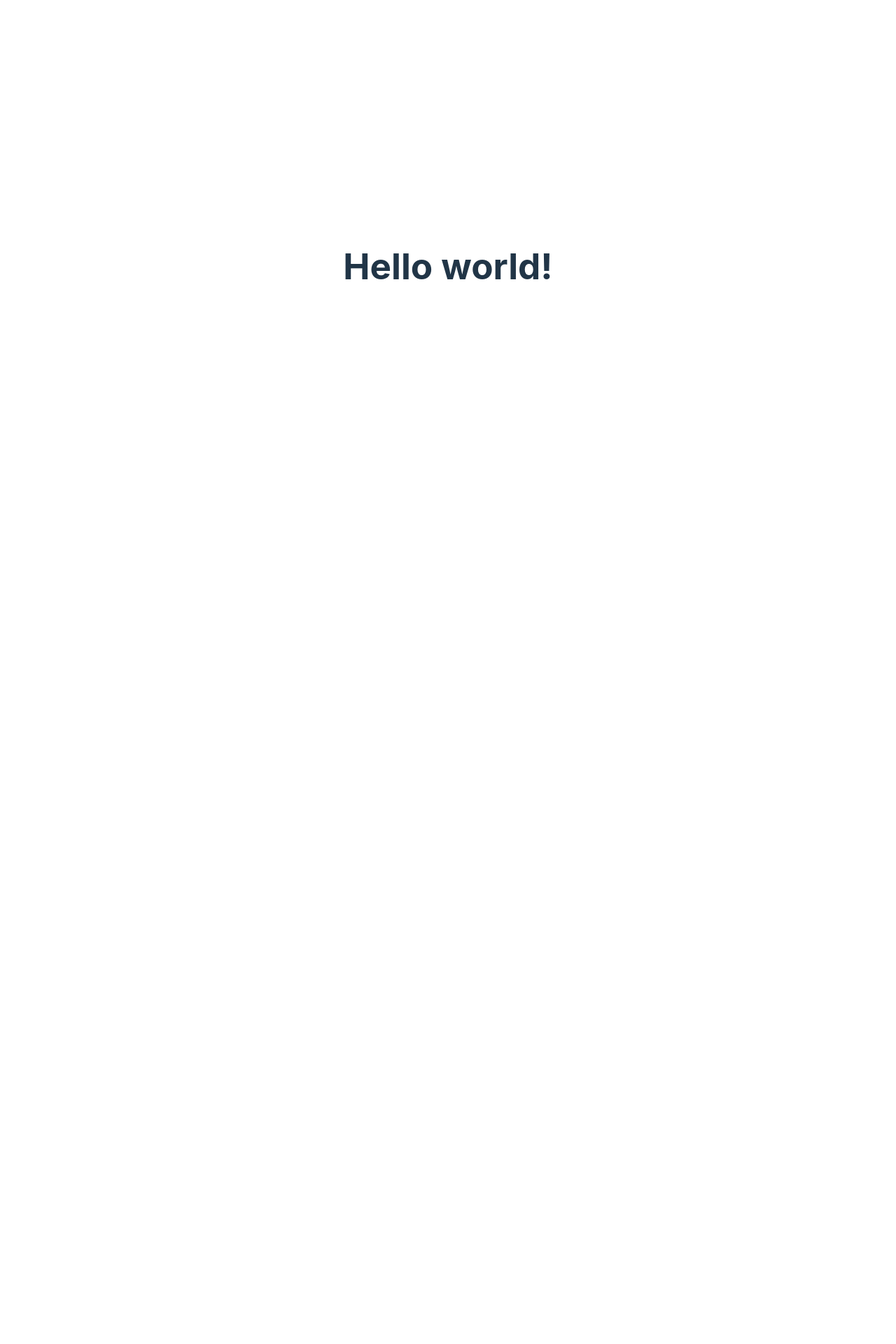
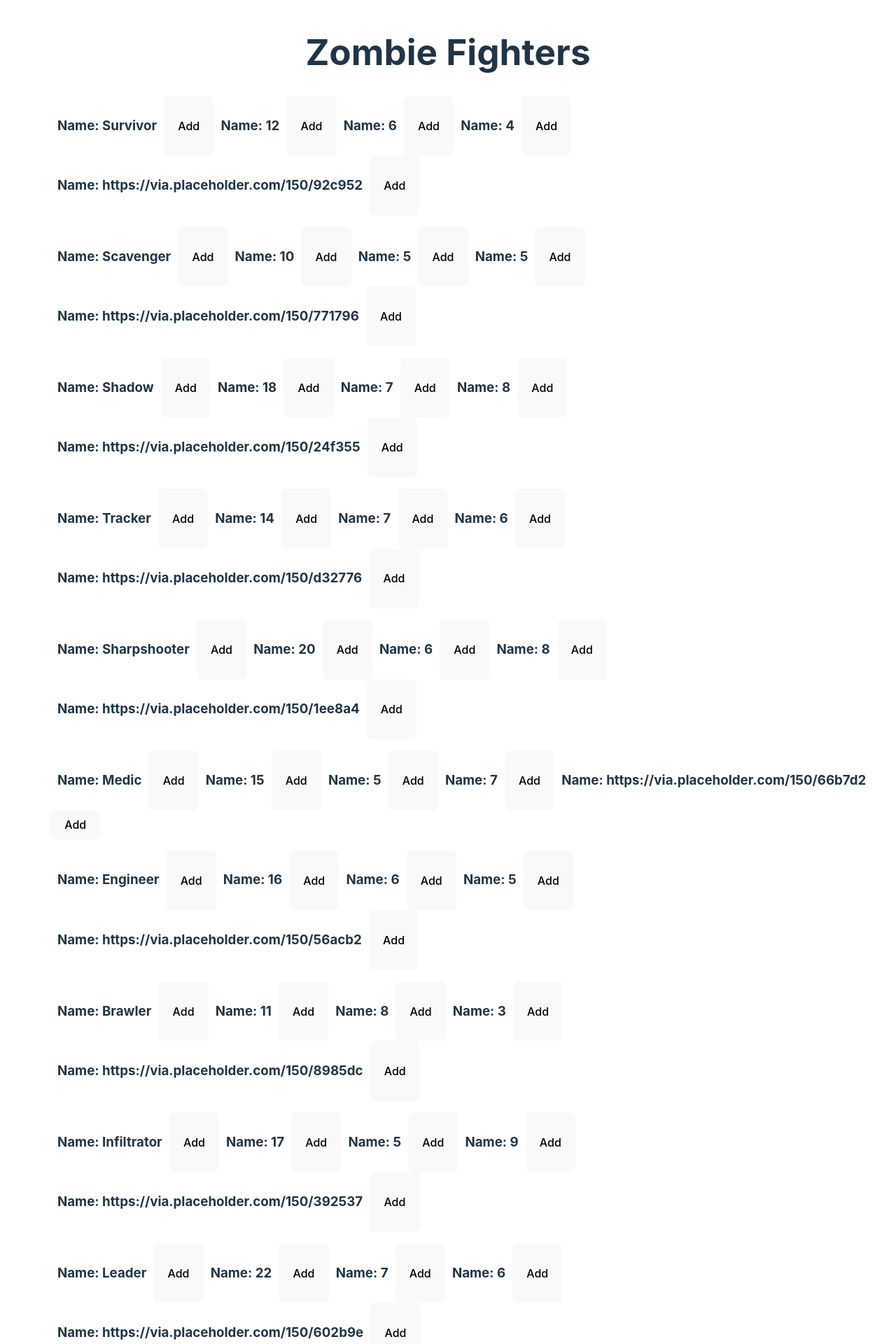
Before and after one commit to HakimAlh/react-state-management-lab, a React (Vite) app: page / in a window 1280 px wide. Shown: the part 20-1940 px from the top of the page at 70% size. Before the commit the page ends 800 px from the top, so only its background shows below. Built offline with nearby package versions, Linux system fonts and the light colour scheme.

Commit message:
HW Update

```diff
--- a/src/App.jsx
+++ b/src/App.jsx
@@ -1,14 +1,114 @@
+import { useState } from 'react'
 import './App.css'
 
 const App = () => {
 
-  const initialState = {
-    taskName: '',
-    category: ''
-}
+  const [team, setTeam] = useState([])
+
+  const [money, setMoney] = useState([])
+
+  const [fighters, setFighters] = useState(
+    [
+      {
+        name: 'Survivor',
+        price: 12,
+        strength: 6,
+        agility: 4,
+        img: 'https://via.placeholder.com/150/92c952',
+      },
+      {
+        name: 'Scavenger',
+        price: 10,
+        strength: 5,
+        agility: 5,
+        img: 'https://via.placeholder.com/150/771796',
+      },
+      {
+        name: 'Shadow',
+        price: 18,
+        strength: 7,
+        agility: 8,
+        img: 'https://via.placeholder.com/150/24f355',
+      },
+      {
+        name: 'Tracker',
+        price: 14,
+        strength: 7,
+        agility: 6,
+        img: 'https://via.placeholder.com/150/d32776',
+      },
+      {
+        name: 'Sharpshooter',
+        price: 20,
+        strength: 6,
+        agility: 8,
+        img: 'https://via.placeholder.com/150/1ee8a4',
+      },
+      {
+        name: 'Medic',
+        price: 15,
+        strength: 5,
+        agility: 7,
+        img: 'https://via.placeholder.com/150/66b7d2',
+      },
+      {
+        name: 'Engineer',
+        price: 16,
+        strength: 6,
+        agility: 5,
+        img: 'https://via.placeholder.com/150/56acb2',
+      },
+      {
+        name: 'Brawler',
+        price: 11,
+        strength: 8,
+        agility: 3,
+        img: 'https://via.placeholder.com/150/8985dc',
+      },
+      {
+        name: 'Infiltrator',
+        price: 17,
+        strength: 5,
+        agility: 9,
+        img: 'https://via.placeholder.com/150/392537',
+      },
+      {
+        name: 'Leader',
+        price: 22,
+        strength: 7,
+        agility: 6,
+        img: 'https://via.placeholder.com/150/602b9e',
+      },
+    ]
+  )
+
+  const handleAddFighter = () => {}
 
   return (
-    <h1>Hello world!</h1>
+    <>
+    <h1>Zombie Fighters</h1>
+    {fighters.map((fighter) => (
+                <>
+                <form>
+                  <ul>
+
+                   <li><h3>Name: {fighter.name}</h3></li>
+                  <button>Add</button>
+                  <li><h3>Name: {fighter.price}</h3></li>
+                  <button>Add</button>
+                  <li><h3>Name: {fighter.strength}</h3></li>
+                  <button>Add</button>
+                   <li><h3>Name: {fighter.agility}</h3></li>
+                  <button>Add</button>
+                  <li><h3>Name: {fighter.img}</h3></li>
+                  <button>Add</button>
+                  </ul>
+                  </form>
+                </>
+              ))
+            }
+    </>
+
   )
 }
 
```
